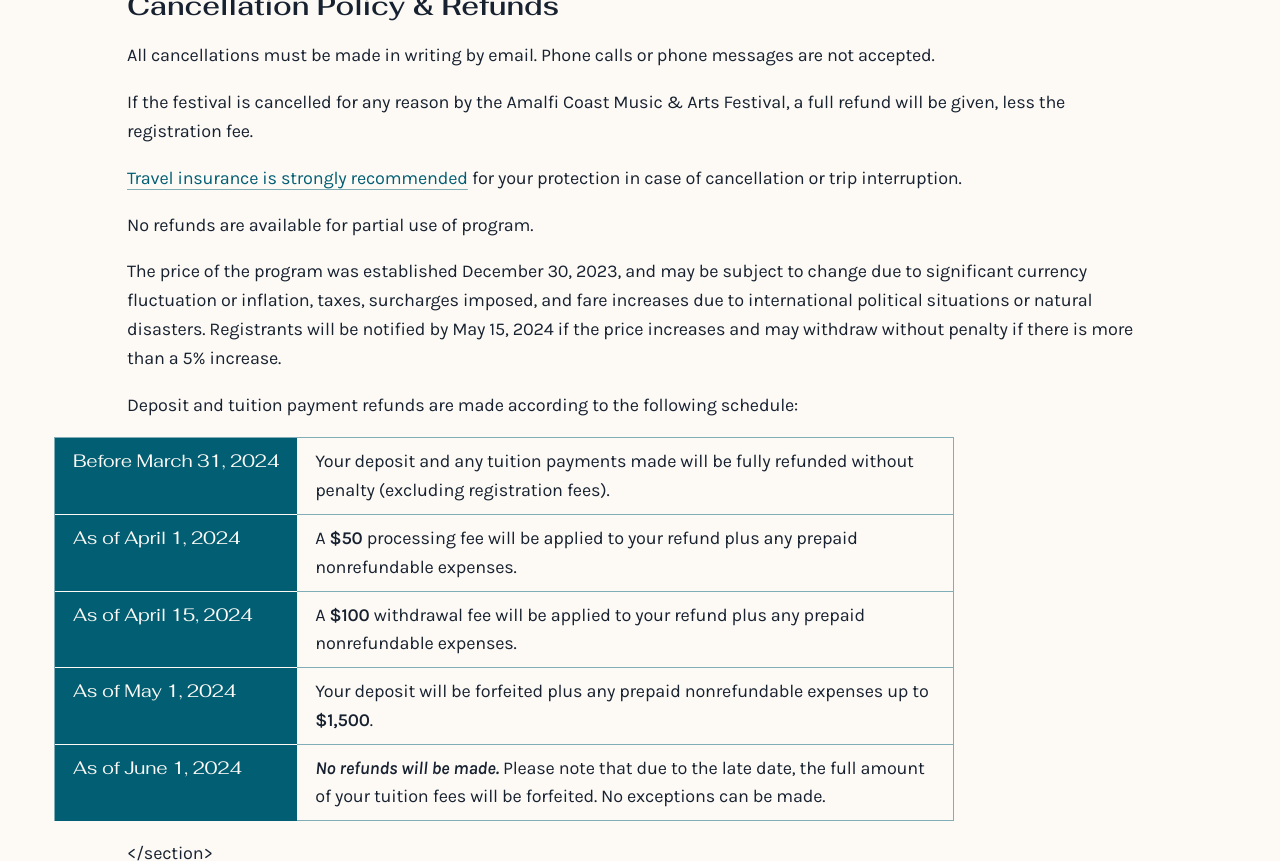
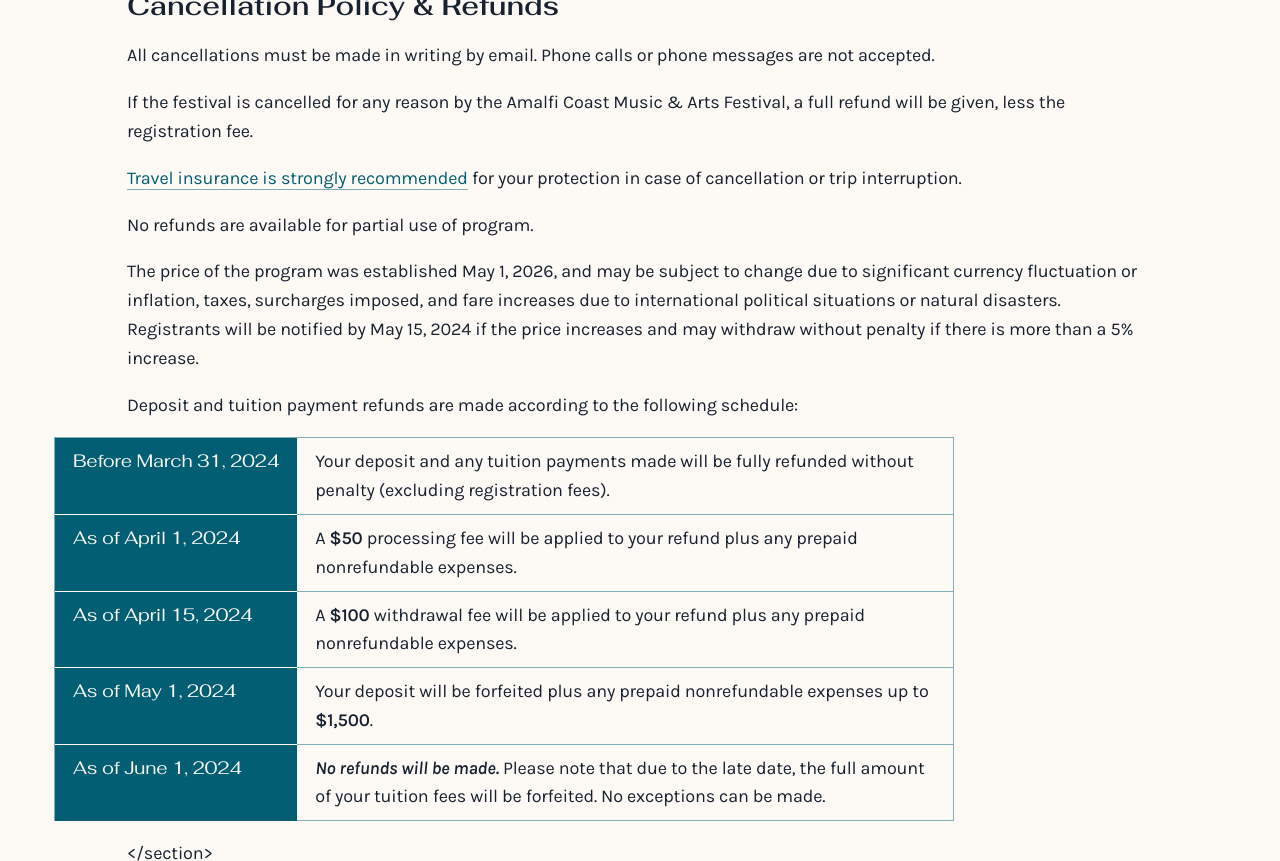
Before and after one commit to Amalfi-Festival/amalfi-festival-org, a Jekyll site: the page built from _programs/writing.md, in a window 1280 px wide and 900 px high, scrolled down 1879 px, cut to the strip 0-861 px from the top of the window. Built offline with Jekyll 4.4.1, drawn with Linux system fonts in a browser that asks for light colours.

Commit message:
Update festival.yaml
Updated date program cost was established

```diff
--- a/_data/festival.yaml
+++ b/_data/festival.yaml
@@ -28,7 +28,7 @@
 ### Information regarding fee changes and the cancellation policy.
 fees-and-deposits:
     ### "The price of the program was established ____ and may be subject to change..."
-    prices-established-on: 2023-12-30
+    prices-established-on: 2026-05-01
     ### "Registrants will be notified by ___ if the price increases..."
     notification-date-if-prices-increase: 2024-05-15
 cancellation-policy:
```
